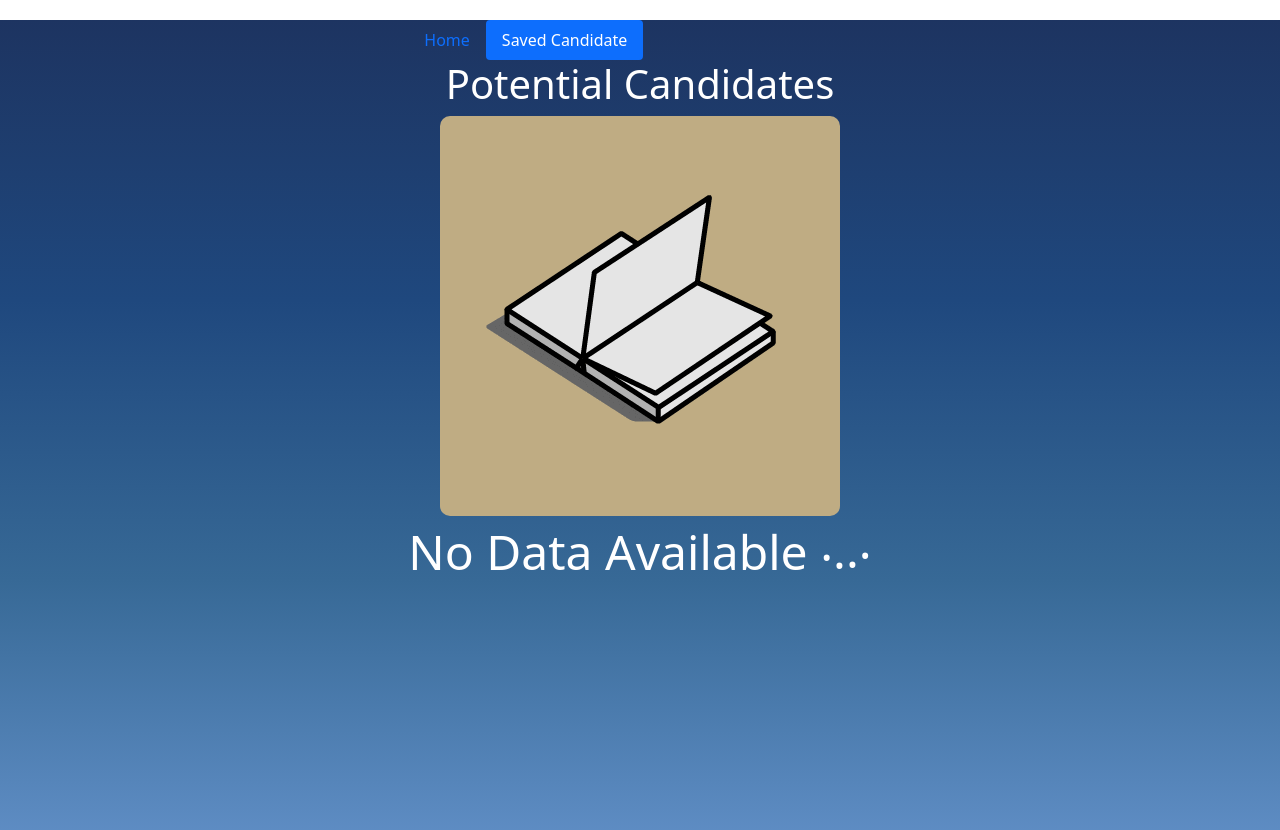
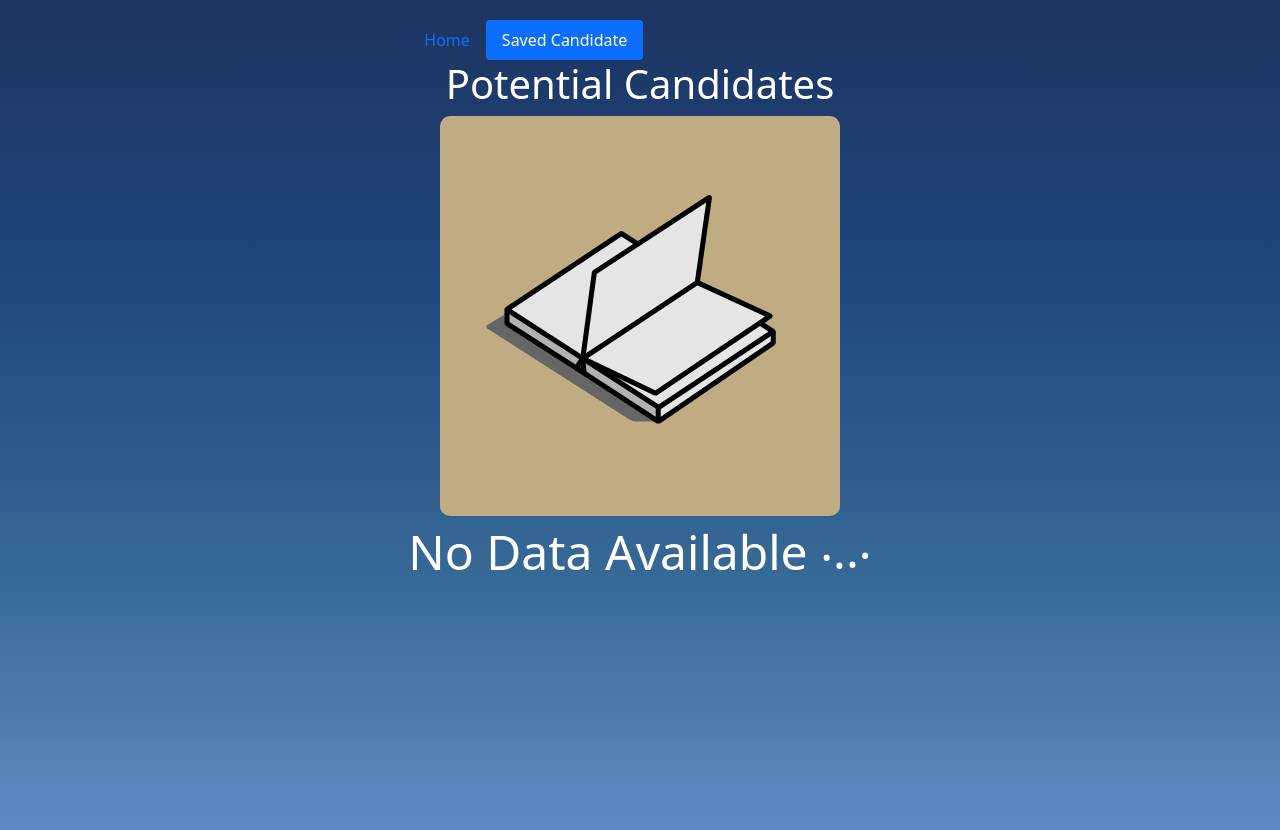
Before and after one commit to sidhuad/CandidateSearchReactApp, a React (Vite) app: page /SavedCandidates in a window 1280 px wide. Shown: the top 830 px of the page. Built offline with nearby package versions, Linux system fonts and the light colour scheme.

Commit message:
index.css changes made

```diff
--- a/src/index.css
+++ b/src/index.css
@@ -4,7 +4,6 @@
   font-family: 'Inter Tight', system-ui, Avenir, Helvetica, Arial, sans-serif;
   line-height: 1.5;
   font-weight: 400;
-  padding-top: 20px;
   color-scheme: light dark;
   color: rgba(255, 255, 255, 0.87);
   font-synthesis: none;
@@ -109,6 +108,10 @@ main {
 .active {
   font-weight: 700;
 } */
+ .nav{
+  padding-top: 20px;
+
+ }
 .buttons
 {
   width: 32rem;
```
